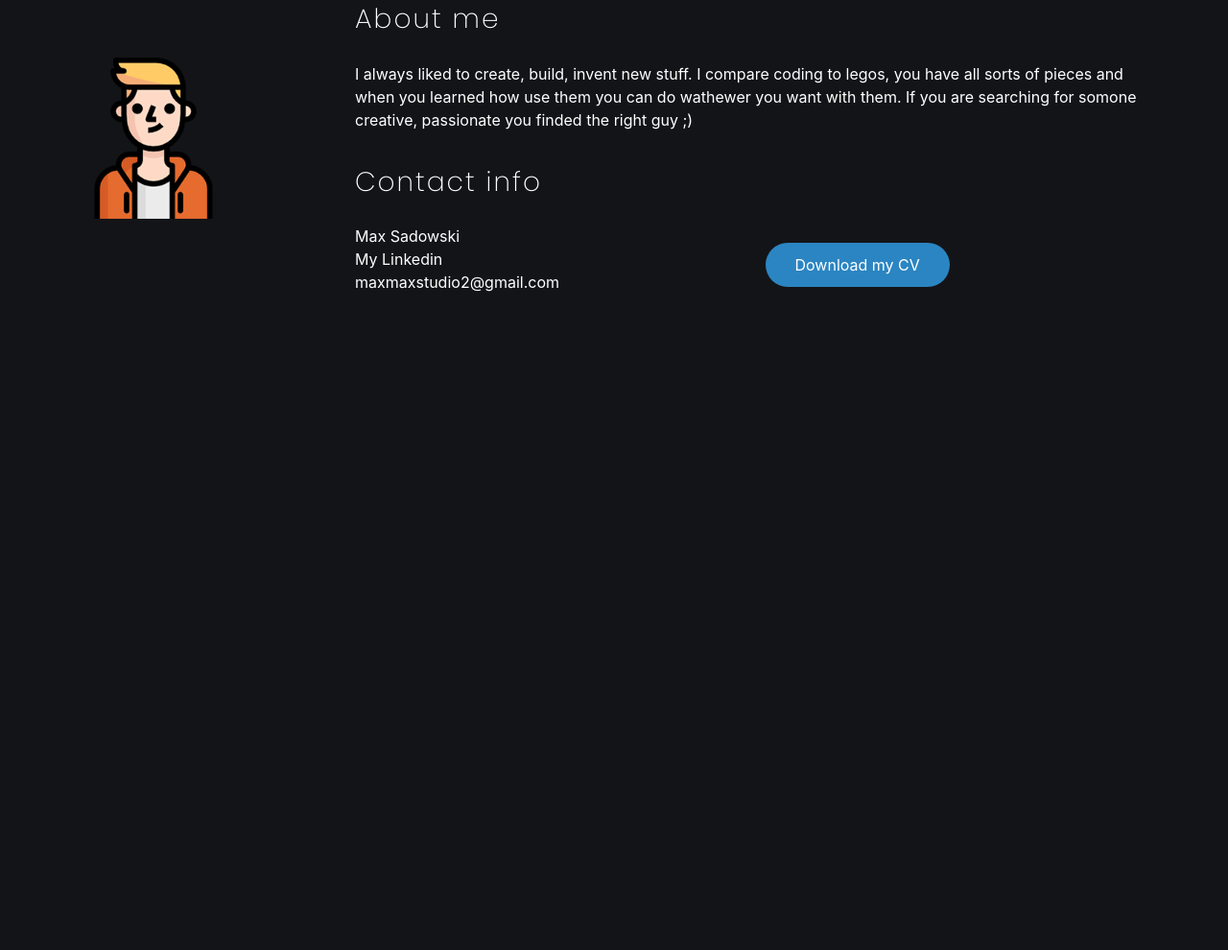
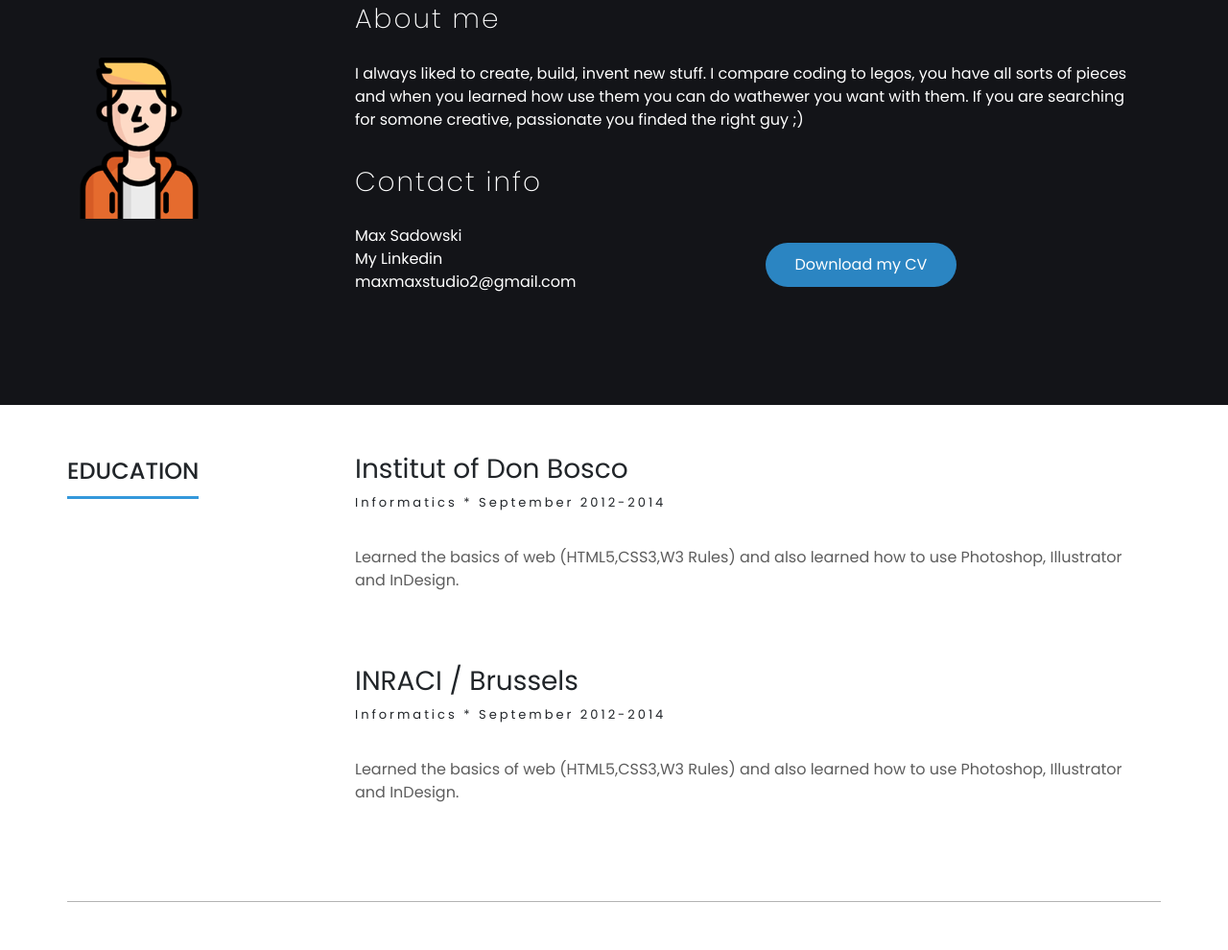
Before and after one commit to MagsMax/NewPortfolio, a plain HTML site: page app/index.html in a window 1280 px wide. Shown: the part 782-1772 px from the top of the page at 96% size. Before the commit the page ends 1204 px from the top, so only its background shows below. Drawn offline with nearby package versions, Linux system fonts and the light colour scheme.

Commit message:
ajout de la page resumé

```diff
--- a/app/index.html
+++ b/app/index.html
@@ -99,7 +99,7 @@
   <div class="aboutPage" id="about">
     <div class="container">
       <div class="row">
-        <div class="col-md-3"> <img src="/images/profilePic.png" class="img-responsive" alt="Max's profile pic"> </div>
+        <div class="col-md-3 pad"> <img src="/images/profilePic.png" class="img-responsive" alt="Max's profile pic"> </div>
           <div class="col-md-9">
             <h3>About me</h3>
             <p>I always liked to create, build, invent new stuff. I compare coding to legos, you have all sorts of pieces and when you learned how use them you can do wathewer you want with them.
@@ -124,6 +124,47 @@
     </div>
   </div>
 
+  <div class="resumePage">
+    <div class="container">
+      <div class="row resumePage__box">
+        <div class="col-md-3 pad">
+          <h4 class="resumePage__title">
+            <span>EDUCATION</span>
+          </h4>
+        </div>
+        <div class="col-md">
+
+          <h3>Institut of Don Bosco</h3>
+
+          <p class="resumePage__date">
+
+            Informatics * September 2012-2014
+
+          </p>
+          <p class="resumePage__description">
+
+            Learned the basics of web (HTML5,CSS3,W3 Rules) and also learned how to use Photoshop, Illustrator and InDesign.
+
+          </p>
+
+          <h3>INRACI / Brussels</h3>
+
+          <p class="resumePage__date">
+
+            Informatics * September 2012-2014
+
+          </p>
+          <p class="resumePage__description">
+
+            Learned the basics of web (HTML5,CSS3,W3 Rules) and also learned how to use Photoshop, Illustrator and InDesign.
+
+          </p>
+        </div>
+      </div>
+
+    </div>
+  </div>
+
   <!--build:js js/main.min.js -->
   <script type="text/javascript" src="js/script.js"></script>
   <!-- endbuild -->
--- a/app/scss/global.scss
+++ b/app/scss/global.scss
@@ -5,6 +5,7 @@
 
 body{
   background-color: $color2;
+  font-family: $font02;
 }
 .pad{
   padding: 0px;
@@ -156,5 +157,46 @@ body{
       }
     }
   }
+  .btn{
+    position: relative;
+    padding: 10px 30px;
+    background-color: $color1-darker;
+    color: #fff;
+    top: 80px;
+    border-radius: 50px;
+    transition: 0.5s;
+    &:hover{
+      background-color: $color1;
+      box-shadow: 0 1px 25px rgba(67, 196, 189, 0.4);
+    }
+  }
+}
+.resumePage{
+  background-color: #fff;
+  padding-top: 50px;
+  padding-bottom: 50px;
+  .resumePage__title{
+    margin-top: 5px;
+    span{
+      padding-bottom: 10px;
+      border-bottom: 3px solid $color1;
+    }
+  }
+  .resumePage__date{
+    font-size: 13px;
+    letter-spacing: 3px;
+    padding-bottom: 20px;
+  }
+  .resumePage__description{
+    padding-bottom: 60px;
+    color:rgb(93, 93, 93) ;
+  }
+  .resumePage__box{
+    padding-bottom: 25px;
+    border-bottom: 1px solid rgb(179, 179, 179);
+    h3{
+      font-weight: 400;
+    }
+  }
 }
 @import "responsive";
--- a/app/scss/variables.scss
+++ b/app/scss/variables.scss
@@ -1,5 +1,6 @@
 
 $color1:#3498db;
+$color1-darker:#2b85c2;
 $color2:#131418;
 
 
```
Also changed, not shown: app/css/global.css, app/css/main.css.
